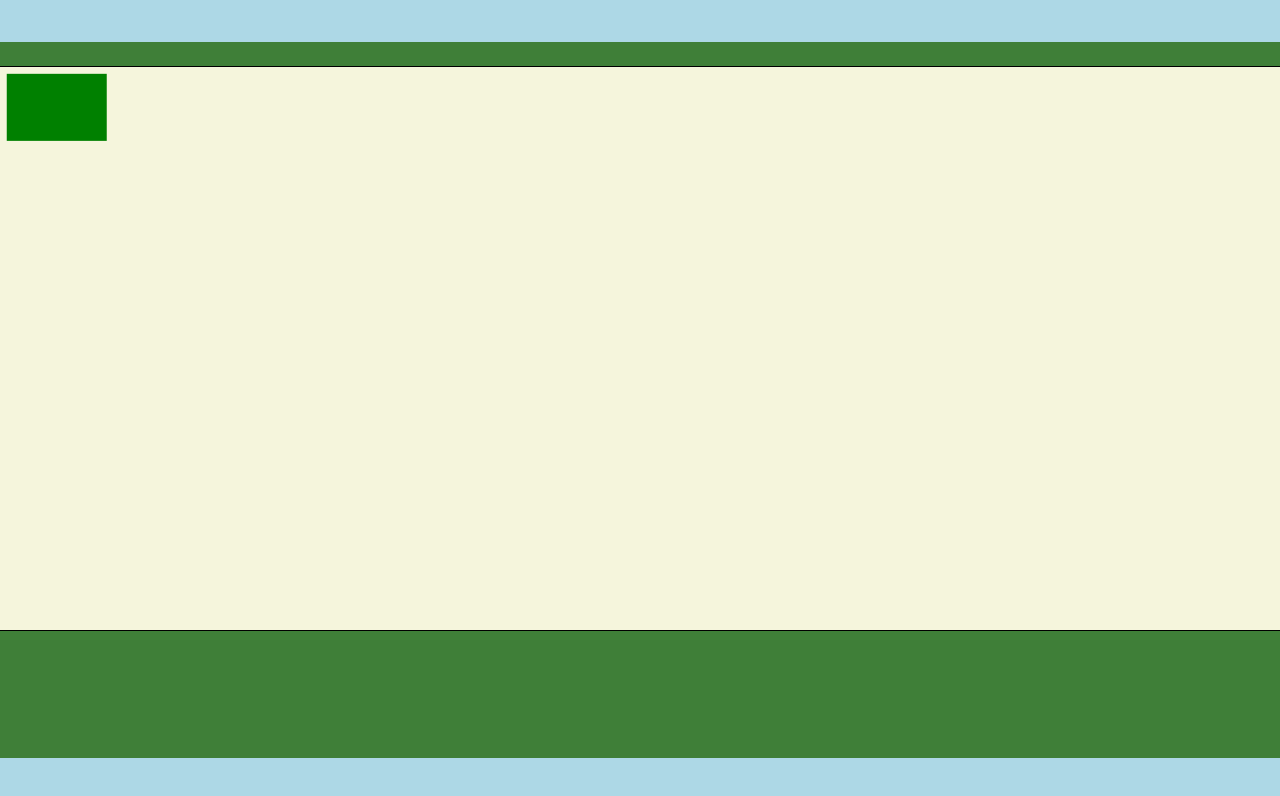
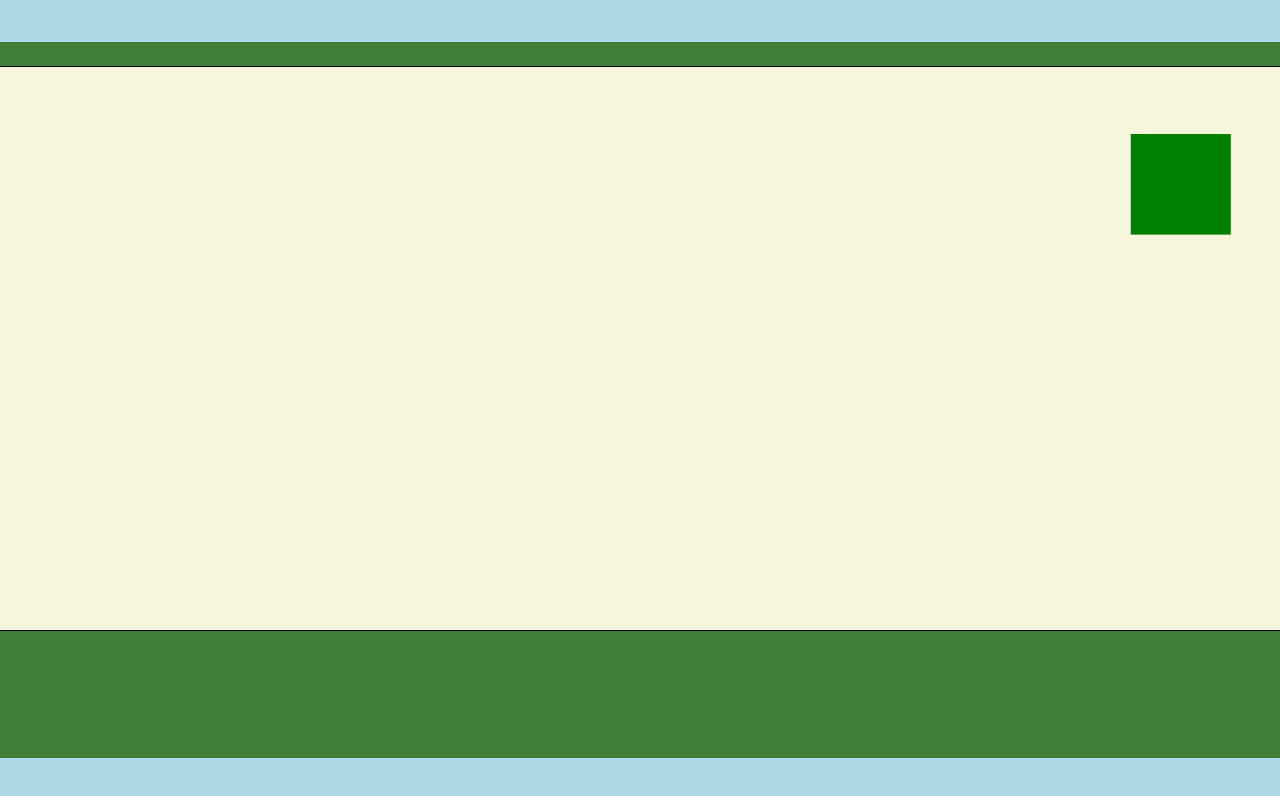
Before and after one commit to MichalSkoula/nebula-the-game, a plain HTML site: page index.html in a window 1280 px wide. Drawn offline with nearby package versions, Linux system fonts and the light colour scheme; files that its build step writes are made by us from their sources.

Commit message:
random position, vue import

```diff
--- a/index.html
+++ b/index.html
@@ -10,7 +10,6 @@
         <link rel="stylesheet" type="text/css" href="css/style.css">
         <link rel="stylesheet" type="text/css" href="css/reset.css">
 
-        <script type="module" src="node_modules/vue/dist/vue.global.js"></script>
         <script type="module" src="index.js"></script>
 
         <title>Nebula The Game</title>
--- a/index.js
+++ b/index.js
@@ -1,7 +1,12 @@
 import * as screen from './modules/screen.js';
 import * as canvas from './modules/canvas.js';
+import * as tools from './modules/tools.js';
+import * as vue from './node_modules/vue/dist/vue.runtime.esm-browser.js';
 
 screen.resize();
 canvas.init();
 
-canvas.drawRect(10, 10, 150, 100, 'green');
+setInterval(function(){
+    canvas.clear();
+    canvas.drawRect(tools.random(10, 1800), 100, 150, 150, 'green');
+}, 33);
--- a/modules/canvas.js
+++ b/modules/canvas.js
@@ -1,10 +1,14 @@
 export const name = 'canvas';
 
 let ctx;
+let canvas = document.getElementById('canvas');
 
 export function init() {
-    let canvas = document.getElementById('canvas');
     ctx = canvas.getContext('2d');
+}
+
+export function clear() {
+    ctx.clearRect(0, 0, canvas.width, canvas.height);
 }
 
 export function drawRect(x, y, width, height, color) {
--- /dev/null
+++ b/modules/tools.js
@@ -0,0 +1,5 @@
+export const name = 'tools';
+
+export function random(min, max) {
+      return Math.floor(Math.random() * (max - min + 1) ) + min;
+}
```
Also changed, not shown: 1 other file.
